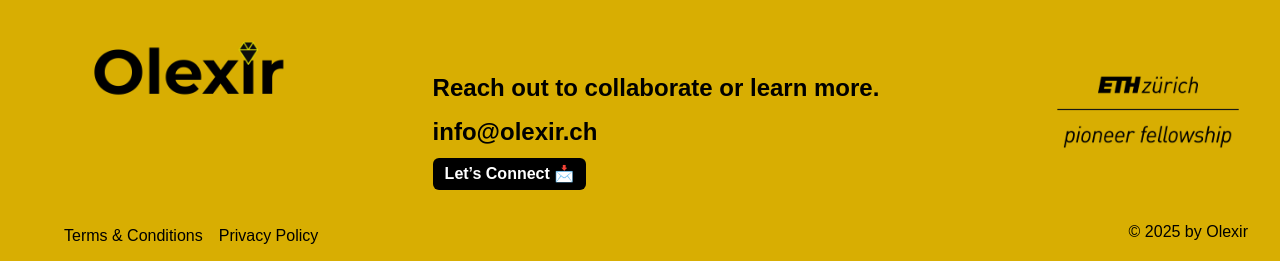
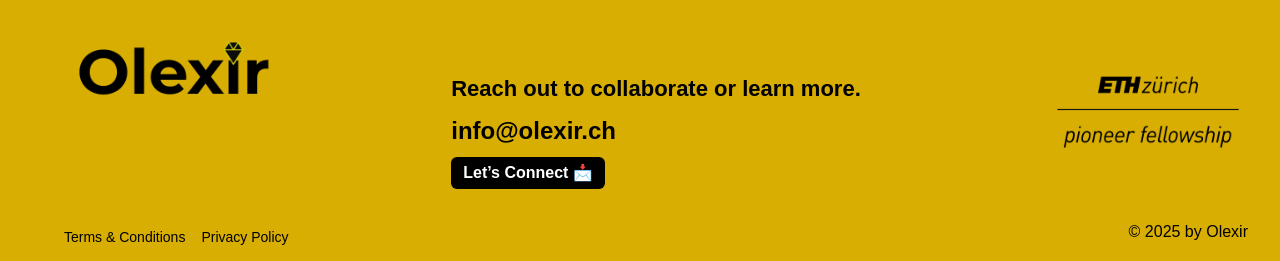
Before and after one commit to MrDrProfessorPatrick/olexir, a Next.js app: page / in a window 1280 px wide. Shown: the part 3449-3710 px from the top of the page. Built offline with nearby package versions, Linux system fonts and the light colour scheme.

Commit message:
smaller text fr lg

```diff
--- a/src/components/Bottom.js
+++ b/src/components/Bottom.js
@@ -30,7 +30,7 @@ export default function Bottom() {
                             sizes="(max-width: 200px)"
                         />
                     </div>
-                    <div className="flex flex-2 items-end hidden md:flex justify-center text-[12px] lg:text-[16px] pb-4">
+                    <div className="flex flex-2 items-end hidden md:flex justify-center text-[12px] lg:text-[14px] pb-4">
                         <div
                             className={`flex flex-row gap-4 ${montserrat.variable}`}
                         >
@@ -43,7 +43,7 @@ export default function Bottom() {
             <div className="flex items-center justify-center md:pl-8">
                 <div className="flex flex-col justify-center items-center ">
                     <div
-                        className={`flex flex-start justify-center text-[16px] lg:text-[24px] font-semibold ${montserrat.variable}`}
+                        className={`flex flex-start justify-center text-[16px] lg:text-[22px] font-semibold ${montserrat.variable}`}
                     >
                         <span>Reach out to collaborate or learn more.</span>
                     </div>
```
